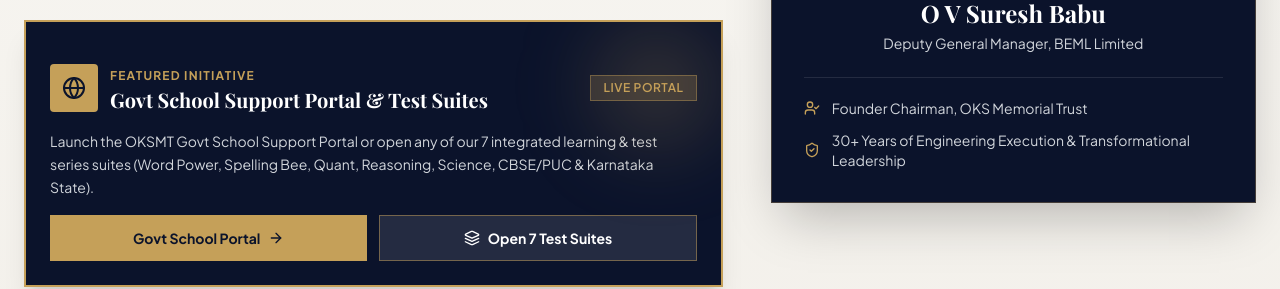
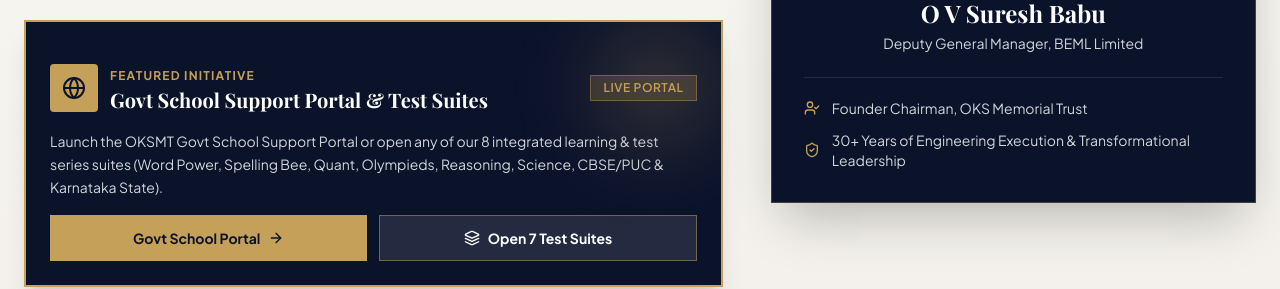
Before and after one commit to ovsuri-dot/architecting-success-v3, a React (Vite) app: page / in a window 1280 px wide. Shown: the part 1000-1289 px from the top of the page. Built offline with nearby package versions, Linux system fonts and the light colour scheme; a web font is replaced by a local one.

Commit message:
Update App.jsx

```diff
--- a/src/App.jsx
+++ b/src/App.jsx
@@ -693,8 +693,8 @@ export default function App() {
                       </span>
                     </div>
                     <p className="text-sm text-gray-300 leading-relaxed">
-                      Launch the OKSMT Govt School Support Portal or open any of our 7 integrated learning &amp; test
-                      series suites (Word Power, Spelling Bee, Quant, Reasoning, Science, CBSE/PUC &amp; Karnataka State).
+                      Launch the OKSMT Govt School Support Portal or open any of our 8 integrated learning &amp; test
+                      series suites (Word Power, Spelling Bee, Quant, Olympieds, Reasoning, Science, CBSE/PUC &amp; Karnataka State).
                     </p>
                     <div className="grid grid-cols-1 sm:grid-cols-2 gap-3">
                       <a
```
